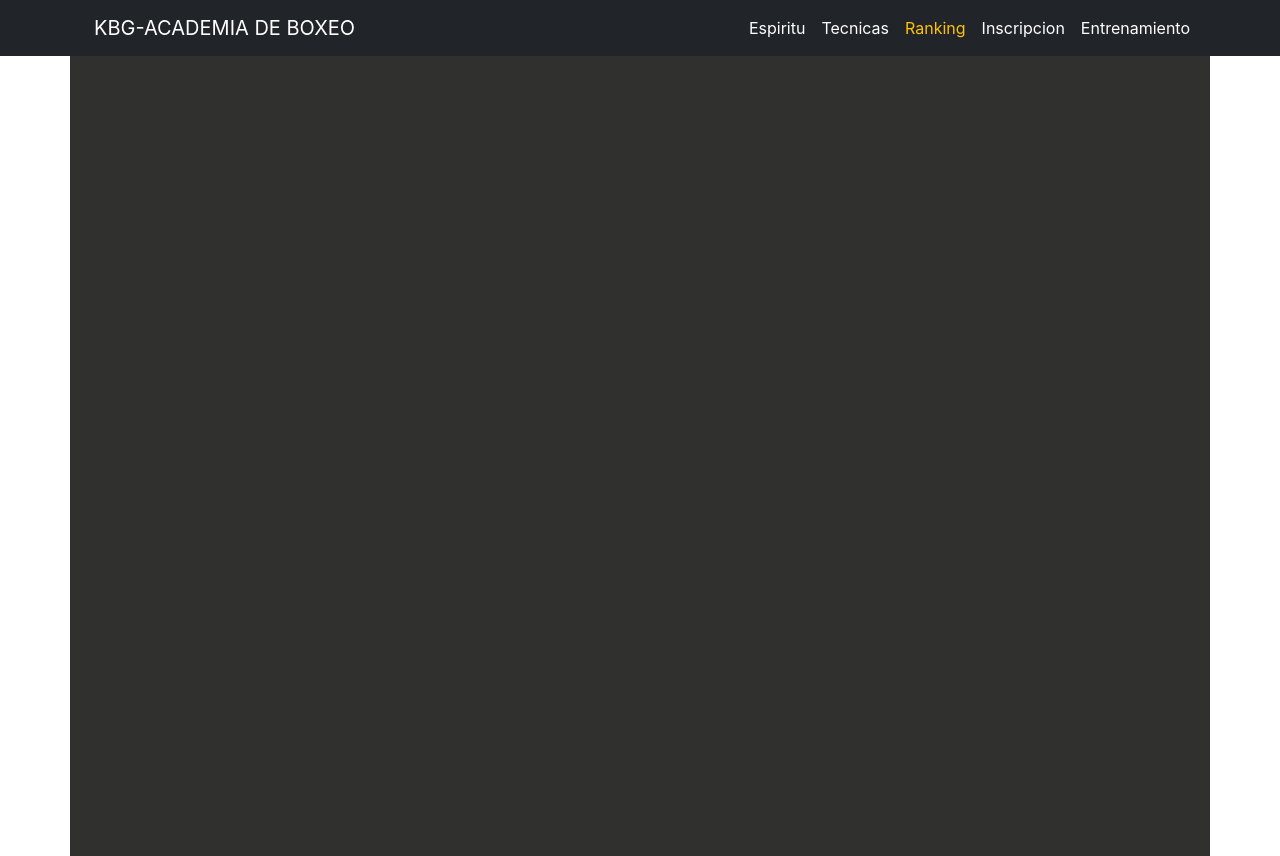
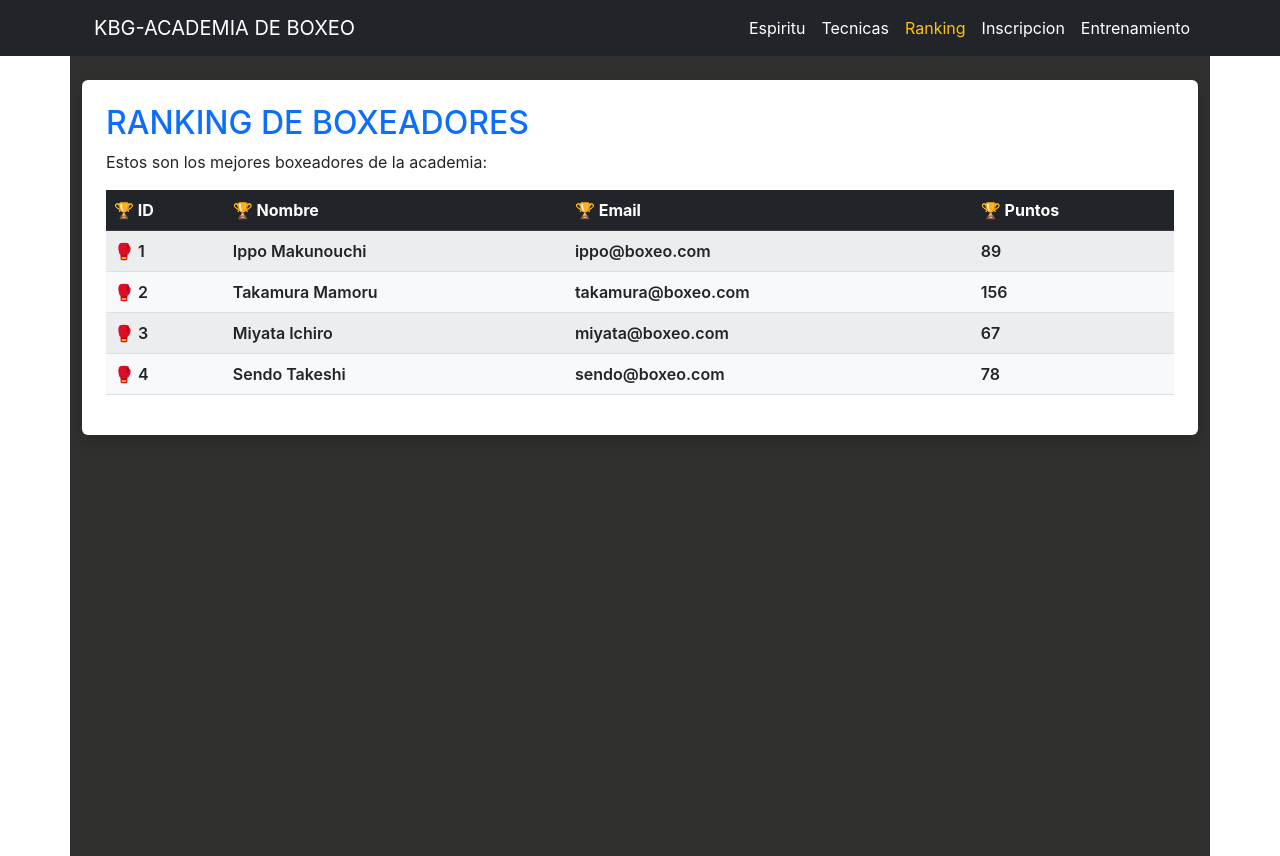
Before and after one commit to Akira22-tem/Acitividad-4-Parcial-2, a React (Create React App) app: page / in a window 1280 px wide. Both pictures are taken after a click on the button "Ranking". Built offline with nearby package versions, Linux system fonts and the light colour scheme.

Commit message:
Agregada página de ranking con tabla de boxeadores

```diff
--- a/src/App.js
+++ b/src/App.js
@@ -169,6 +169,15 @@ function App() {
             <Lista elementosLista={listaTecnicas} />
           </div>
         )}
+
+        {/* Pagina del ranking */}
+        {paginaActual === 'ranking' && (
+          <div className="bg-white p-4 rounded shadow">
+            <Titulo textoTitulo="RANKING DE BOXEADORES" nivelImportancia={2} />
+            <Parrafo contenidoParrafo="Estos son los mejores boxeadores de la academia:" />
+            <Tabla encabezados={columnas} datosTabla={filas} />
+          </div>
+        )}
       </div>
     </div>
   );
```
